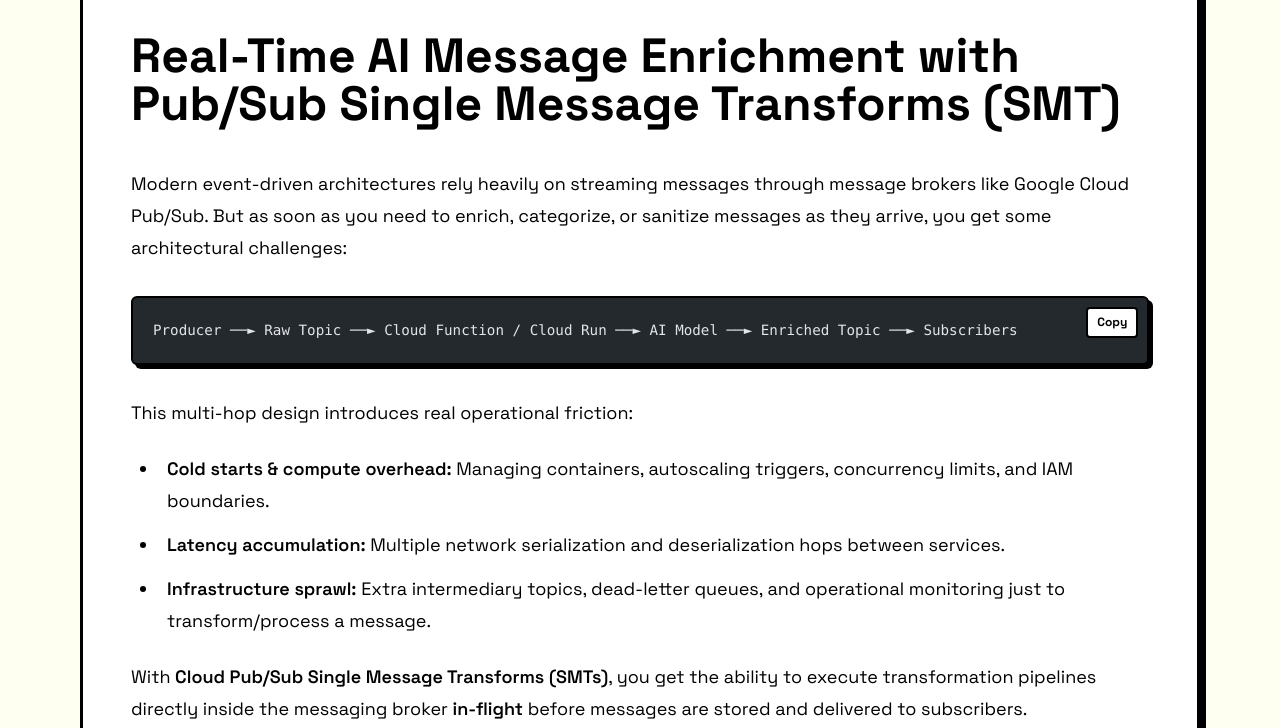
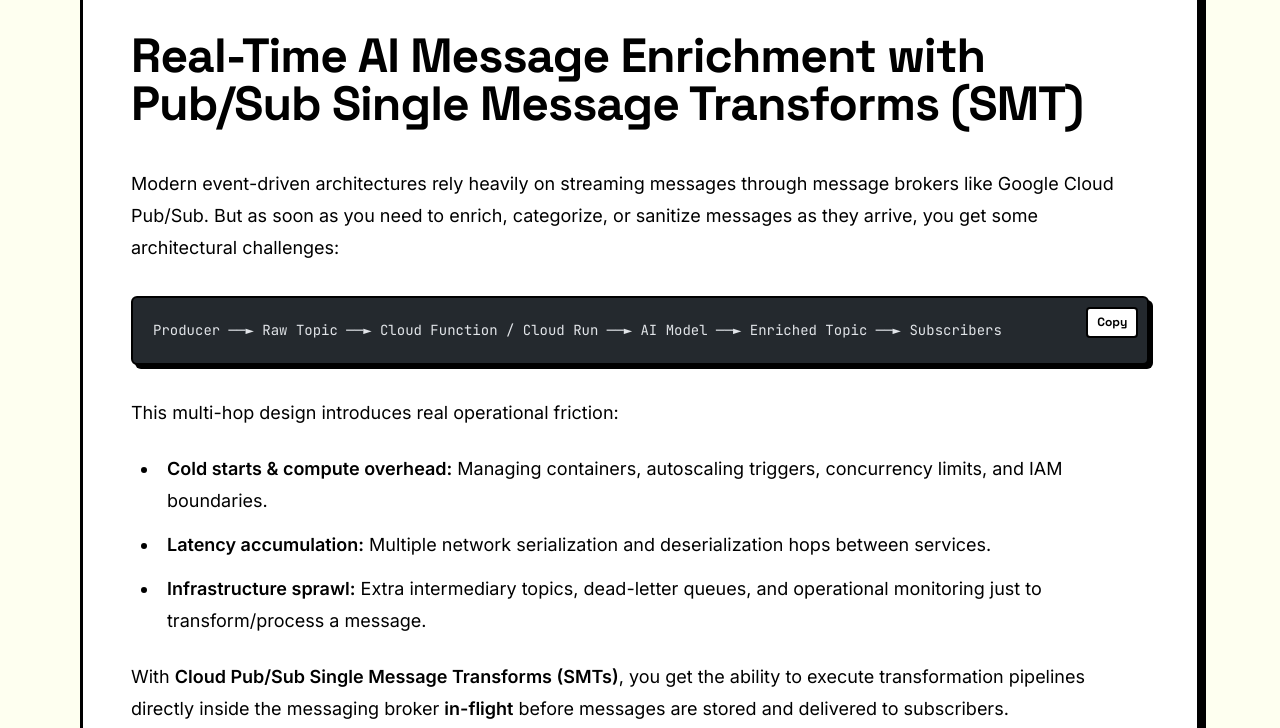
Before and after one commit to sebassem/myBlog, an Astro site: page /blogs/posts/ai-transformation-pubsub in a window 1280 px wide. Shown: the part 1016-1744 px from the top of the page. Built offline with nearby package versions, Linux system fonts and the light colour scheme; Astro itself is replaced by a stand-in of ours; code samples lack their colours.

Commit message:
style: pair Space Grotesk headings with Inter body prose and JetBrains Mono code

```diff
--- a/src/styles/global.css
+++ b/src/styles/global.css
@@ -1,4 +1,4 @@
-@import url('https://fonts.googleapis.com/css2?family=Space+Grotesk:wght@300..700&display=swap');
+@import url('https://fonts.googleapis.com/css2?family=Inter:wght@400;500;600;700&family=JetBrains+Mono:wght@400;500;600&family=Space+Grotesk:wght@300..700&display=swap');
 @import url('https://cdn.jsdelivr.net/npm/remixicon@4.6.0/fonts/remixicon.css');
 
 @import "tailwindcss";
@@ -127,6 +127,8 @@ body {
 
 /* Prose / Article typography overrides */
 .prose {
+  font-family: "Inter", -apple-system, BlinkMacSystemFont, "Segoe UI", sans-serif;
+  line-height: 1.78;
   --tw-prose-body: var(--ink);
   --tw-prose-headings: var(--ink);
   --tw-prose-lead: var(--ink-muted);
@@ -141,6 +143,26 @@ body {
   --tw-prose-code: var(--ink);
   --tw-prose-th-borders: var(--border-color);
   --tw-prose-td-borders: var(--border-color);
+}
+
+.prose h1,
+.prose h2,
+.prose h3,
+.prose h4,
+.prose h5,
+.prose h6 {
+  font-family: "Space Grotesk", sans-serif;
+  letter-spacing: -0.02em;
+}
+
+.prose pre,
+.prose code {
+  font-family: "JetBrains Mono", ui-monospace, SFMono-Regular, Menlo, Monaco, Consolas, monospace;
+}
+
+.prose pre code {
+  font-size: 0.875rem;
+  line-height: 1.65;
 }
 
 .prose a {
```
